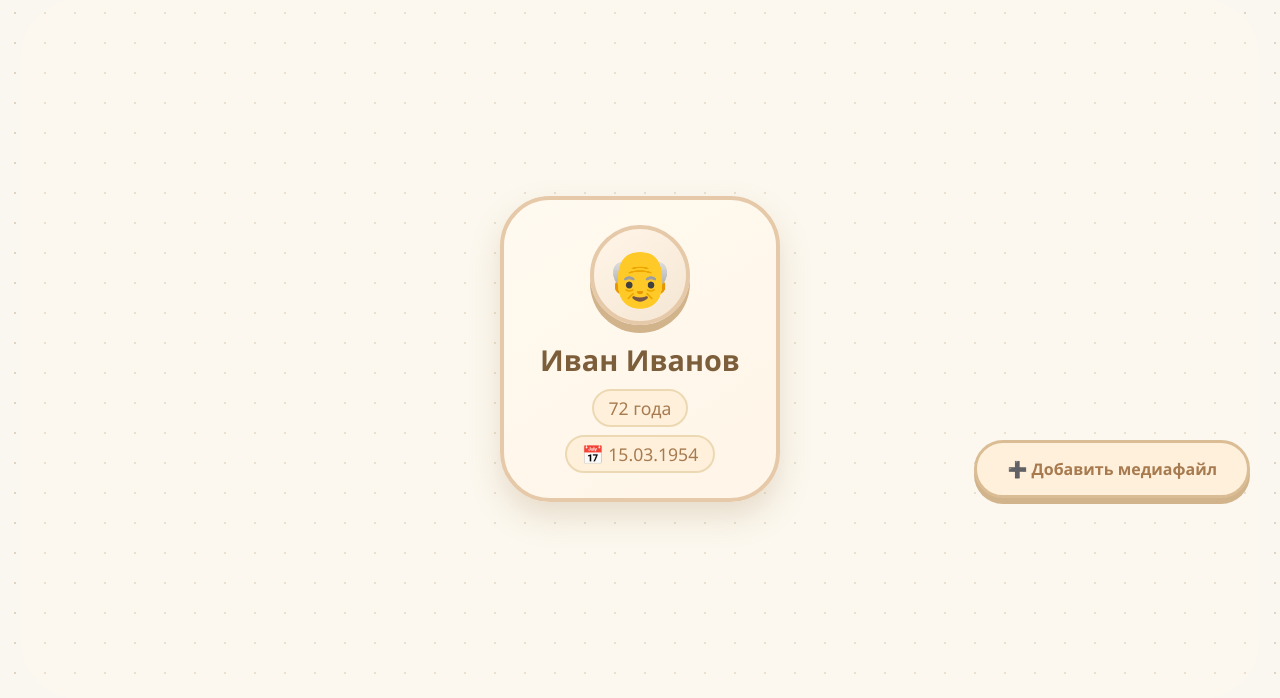
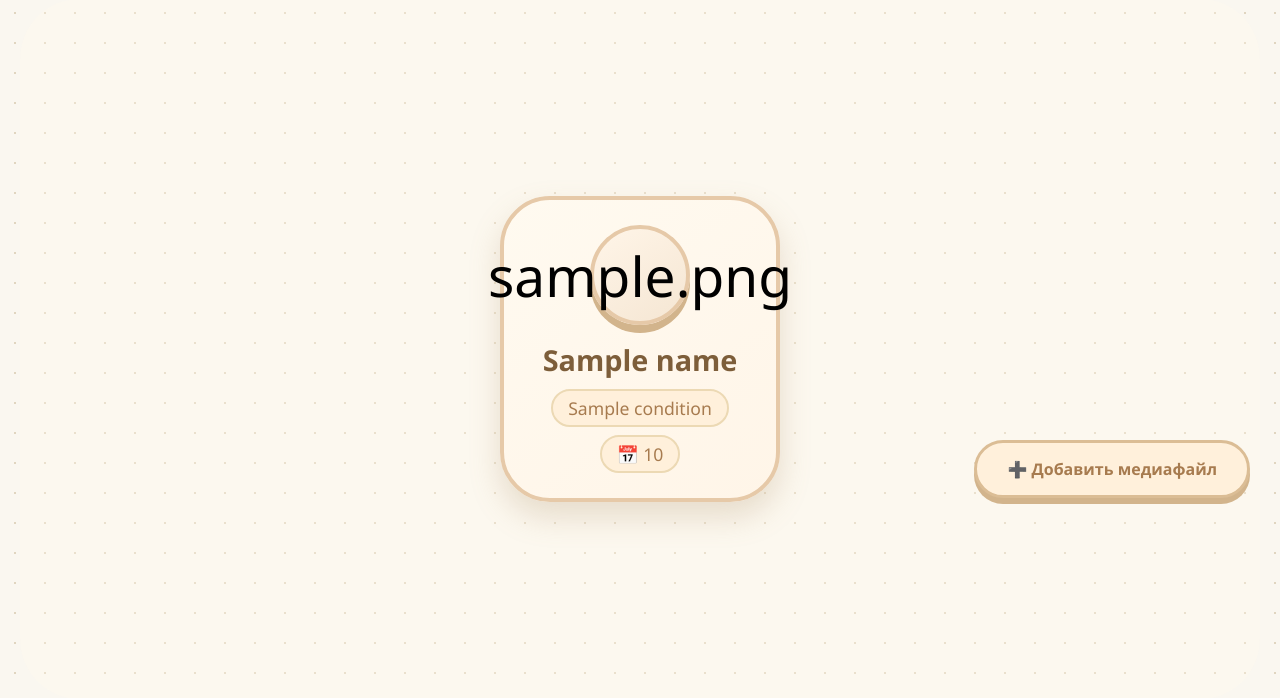
Before and after one commit to KrotovIV/medicine-web-site, a Spring app: template frontend/src/main/resources/templates/patient.html in a window 1280 px wide. Shown: the part 272-970 px from the top of the page. Run offline with Thymeleaf, Linux system fonts and the light colour scheme; the template is opened without the code that fills it: most values are stand-ins (such as "Sample title", 1, 10 or a date in 2020); data that the repository does not hold is empty.

Commit message:
patient text data shows to specific patientf

```diff
--- a/backend/src/main/java/com/github/KrotovIV/backend/services/VideoStreamingService.java
+++ b/backend/src/main/java/com/github/KrotovIV/backend/services/VideoStreamingService.java
@@ -46,7 +46,9 @@
             String videoDir = String.format(MEDIA_PATH, patientId);
             // В реальном приложении здесь нужно сканировать директорию
             // Пока возвращаем заглушку
-            return List.of("video1.mp4", "video2.mp4");
+            if (patientId == 1L)
+                return List.of("video1.mp4", "video2.mp4");
+            return List.of();
         } catch (Exception e) {
             log.warning("Не удалось получить список видео для пациента " + patientId);
             return List.of();
--- a/frontend/src/main/resources/templates/patient.html
+++ b/frontend/src/main/resources/templates/patient.html
@@ -223,6 +223,16 @@
         }
 
         .patient-age {
+            color: #a77b4f;
+            font-size: 1.1rem;
+            background-color: #fff0db;
+            display: inline-block;
+            padding: 5px 15px;
+            border-radius: 40px;
+            border: 2px solid #ecd9b4;
+        }
+
+        .patient-condition {
             color: #a77b4f;
             font-size: 1.1rem;
             background-color: #fff0db;
@@ -544,10 +554,10 @@
     <div id="graphView" class="view-mode active">
         <div class="patient-map" id="patientMap">
             <div class="central-card" id="centralCard">
-                <div class="patient-avatar">👴</div>
-                <div class="patient-name">Иван Иванов</div>
-                <div class="patient-age">72 года</div>
-                <div class="patient-age" style="margin-top: 8px;">📅 15.03.1954</div>
+                <div class="patient-avatar" th:text="${avatar}">{AVATAR NOT FOUND}</div>
+                <div class="patient-name" th:text="${name}">{NAME NOT FOUND}</div>
+                <div class="patient-condition" th:text="${condition}">{CONDITION NOT FOUND}</div>
+                <div class="patient-age" style="margin-top: 8px;" th:text="|📅 ${age}|">{AGE NOT FOUND}</div>
             </div>
             <div class="media-nodes" id="mediaNodes"></div>
             <div class="connections-canvas" id="connectionsCanvas">
```
Also changed, not shown: backend/src/main/java/com/github/KrotovIV/backend/controllers/PatientsDataController.java (+12 -0 lines), frontend/src/main/java/com/github/KrotovIV/frontend/controllers/PatientPageController.java (+51 -11 lines).
